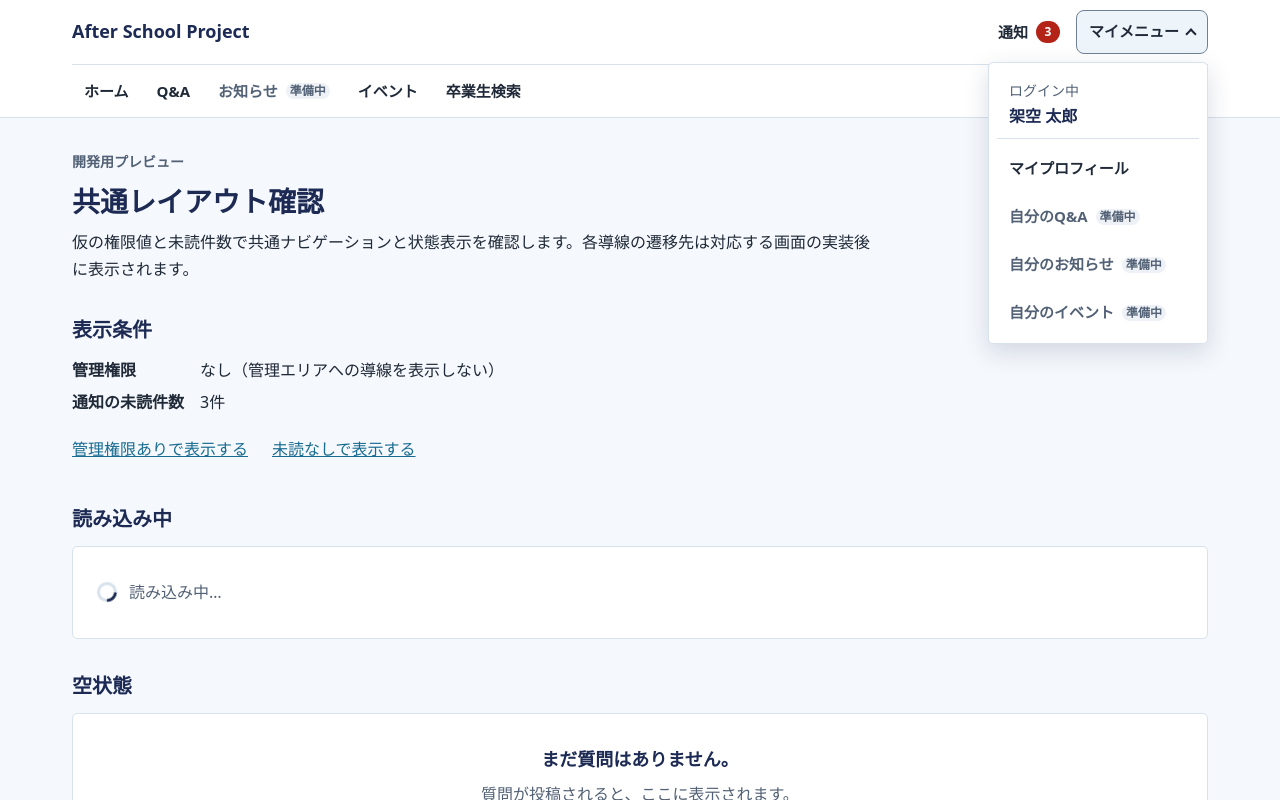
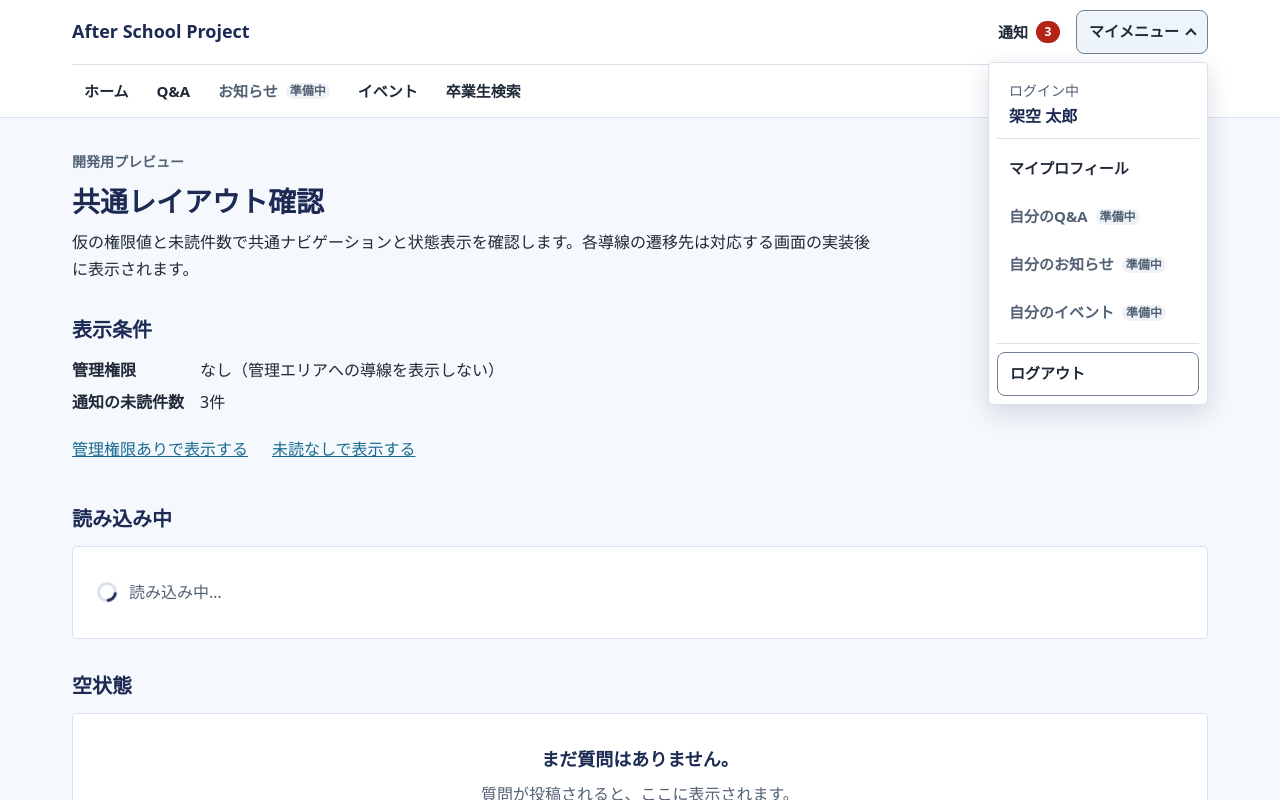
Before and after one commit to after-school-project/team-b, a Next.js app in the folder web/: page /dev/app-shell in a window 1280 px wide. Both pictures are taken after a click on the button "マイメニュー". Shown: the top 800 px of the page. Built offline with nearby package versions, Linux system fonts and the light colour scheme.

Commit message:
ログアウトボタンを実装

```diff
--- /dev/null
+++ b/web/src/auth/sign-out.ts
@@ -0,0 +1,16 @@
+export const signOutError =
+  "ログアウトできませんでした。時間をおいてもう一度お試しください。";
+
+/** セッション失効をHTTP応答で確認できたときだけtrueを返す。 */
+export async function requestSignOut(): Promise<boolean> {
+  try {
+    const response = await fetch("/api/auth/sign-out", {
+      method: "POST",
+      headers: { "Content-Type": "application/json" },
+      body: "{}",
+    });
+    return response.ok;
+  } catch {
+    return false;
+  }
+}
--- a/web/src/components/app-shell/AppNavigation.tsx
+++ b/web/src/components/app-shell/AppNavigation.tsx
@@ -3,6 +3,7 @@
 import Link from "next/link";
 import { usePathname } from "next/navigation";
 import { useEffect, useId, useRef, useState, type KeyboardEvent, type ReactNode, type RefObject } from "react";
+import { requestSignOut, signOutError } from "@/auth/sign-out";
 import {
   ACCOUNT_NAV_ITEMS,
   ADMIN_NAV_ITEM,
@@ -29,11 +30,40 @@ export function AppNavigation({ viewer, unreadNotificationCount }: AppNavigation
 
   const [menuOpen, setMenuOpen] = useState(false);
   const [accountOpen, setAccountOpen] = useState(false);
+  const [loggingOut, setLoggingOut] = useState(false);
+  const [logoutMessage, setLogoutMessage] = useState<string | null>(null);
   const menuButtonRef = useRef<HTMLButtonElement>(null);
   const accountButtonRef = useRef<HTMLButtonElement>(null);
+  const accountSignOutRef = useRef<HTMLButtonElement>(null);
+  const mobileSignOutRef = useRef<HTMLButtonElement>(null);
   const accountRef = useRef<HTMLDivElement>(null);
+  const signOutInFlight = useRef(false);
 
   useDismissOnOutsideClick(accountRef, accountOpen, () => setAccountOpen(false));
+
+  useEffect(() => {
+    if (!logoutMessage) return;
+    if (accountOpen) {
+      accountSignOutRef.current?.focus();
+    } else if (menuOpen) {
+      mobileSignOutRef.current?.focus();
+    }
+  }, [accountOpen, logoutMessage, menuOpen]);
+
+  async function signOut() {
+    if (signOutInFlight.current) return;
+    signOutInFlight.current = true;
+    setLoggingOut(true);
+    setLogoutMessage(null);
+    const signedOut = await requestSignOut();
+    if (signedOut) {
+      window.location.replace("/login");
+      return;
+    }
+    signOutInFlight.current = false;
+    setLoggingOut(false);
+    setLogoutMessage(signOutError);
+  }
 
   const unreadLabel = formatUnreadCount(unreadNotificationCount);
   // 未読件数は渡された場合だけ表示する。通知画面の実装状況（導線を押せるか）とは独立させる。
@@ -88,6 +118,7 @@ export function AppNavigation({ viewer, unreadNotificationCount }: AppNavigation
           ref={accountRef}
           onKeyDown={handleAccountKeyDown}
           onBlur={(event) => {
+            if (loggingOut) return;
             if (!event.currentTarget.contains(event.relatedTarget as Node | null)) {
               setAccountOpen(false);
             }
@@ -113,6 +144,12 @@ export function AppNavigation({ viewer, unreadNotificationCount }: AppNavigation
               {viewer.displayName}
             </p>
             <NavList items={ACCOUNT_NAV_ITEMS} pathname={pathname} onNavigate={closeAll} />
+            <SignOutControl
+              buttonRef={accountSignOutRef}
+              busy={loggingOut}
+              error={logoutMessage}
+              onSignOut={signOut}
+            />
           </div>
         </div>
 
@@ -147,6 +184,12 @@ export function AppNavigation({ viewer, unreadNotificationCount }: AppNavigation
             {viewer.displayName}
           </p>
           <NavList items={ACCOUNT_NAV_ITEMS} pathname={pathname} onNavigate={closeAll} />
+          <SignOutControl
+            buttonRef={mobileSignOutRef}
+            busy={loggingOut}
+            error={logoutMessage}
+            onSignOut={signOut}
+          />
         </nav>
 
         {!viewer.canAccessAdmin ? null : isNavItemAvailable(ADMIN_NAV_ITEM) ? (
@@ -163,6 +206,30 @@ export function AppNavigation({ viewer, unreadNotificationCount }: AppNavigation
         )}
       </div>
     </>
+  );
+}
+
+function SignOutControl({
+  buttonRef, busy, error, onSignOut,
+}: {
+  buttonRef: RefObject<HTMLButtonElement | null>;
+  busy: boolean;
+  error: string | null;
+  onSignOut: () => void;
+}) {
+  return (
+    <div className={styles.signOutControl}>
+      {error ? <p className={styles.signOutError} role="alert">{error}</p> : null}
+      <button
+        ref={buttonRef}
+        className={styles.signOutButton}
+        type="button"
+        onClick={() => void onSignOut()}
+        disabled={busy}
+      >
+        {busy ? "ログアウト中..." : "ログアウト"}
+      </button>
+    </div>
   );
 }
 
--- a/web/src/components/app-shell/AppShell.module.css
+++ b/web/src/components/app-shell/AppShell.module.css
@@ -181,6 +181,48 @@
   display: flex;
 }
 
+.signOutControl {
+  margin-top: var(--space-2);
+  padding-top: var(--space-2);
+  border-top: 1px solid var(--color-border);
+}
+
+.signOutButton {
+  display: flex;
+  align-items: center;
+  width: 100%;
+  min-height: var(--control-min-size);
+  padding: 0 var(--space-3);
+  border: 1px solid var(--color-control-border);
+  border-radius: var(--radius-control);
+  color: var(--color-text);
+  background: var(--color-surface);
+  font: inherit;
+  font-size: 15px;
+  font-weight: 600;
+  line-height: 1.4;
+  text-align: left;
+  cursor: pointer;
+}
+
+.signOutButton:hover:not(:disabled) {
+  background: var(--color-surface-subtle);
+}
+
+.signOutButton:disabled {
+  color: var(--color-text-muted);
+  cursor: wait;
+}
+
+.signOutError {
+  margin: 0 0 var(--space-2);
+  padding: var(--space-2);
+  border-radius: var(--radius-control);
+  color: var(--color-danger);
+  background: var(--color-danger-bg);
+  font-size: 14px;
+}
+
 .accountName {
   display: flex;
   flex-direction: column;
```
Also changed, not shown: web/src/app/login/login-form.tsx (+1 -15 lines), 1 other file (tests, documents, lock files or other folders).
